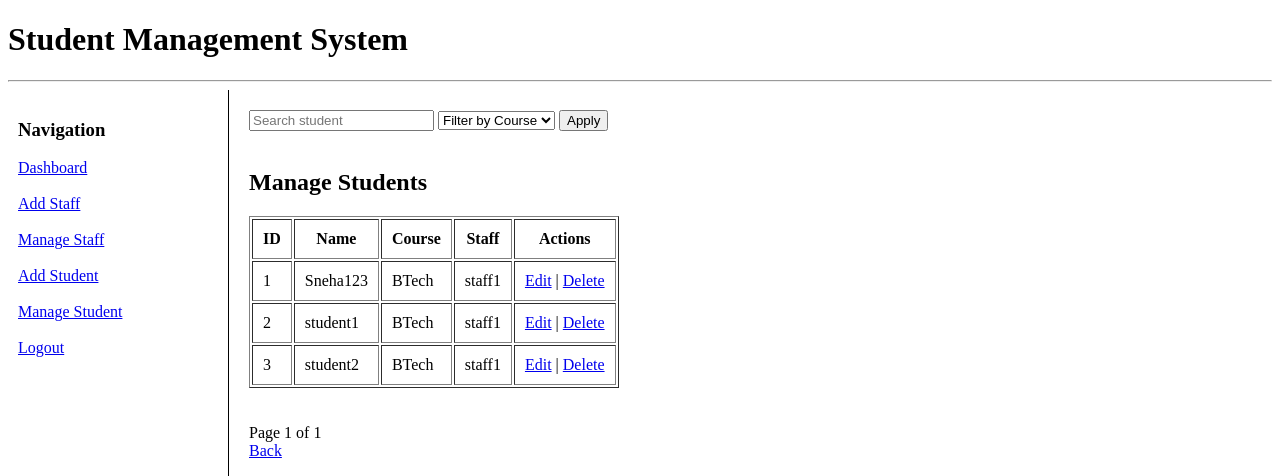
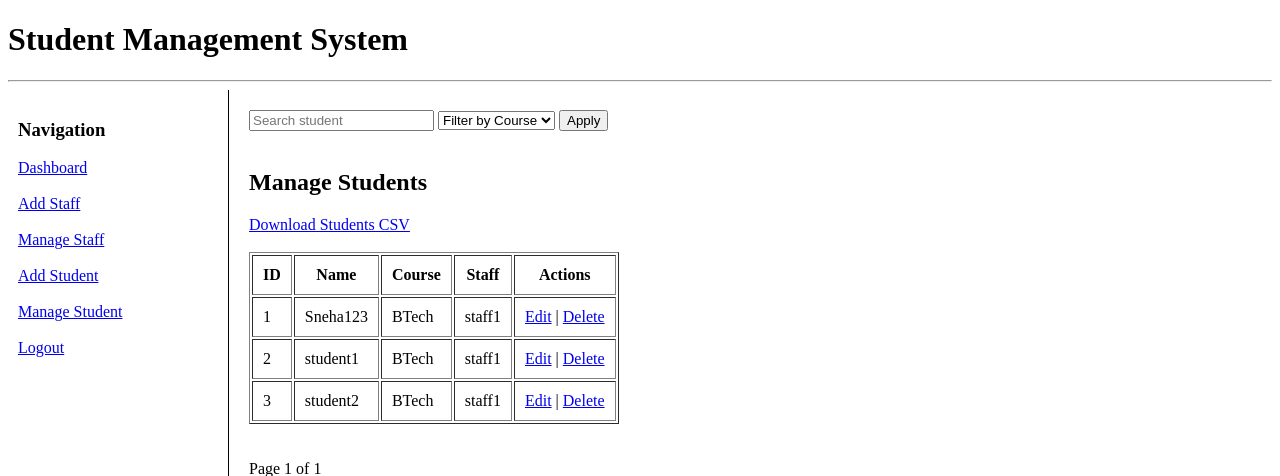
Before and after one commit to Sneha0201/Student_Management_System, a Django app: page /manage-student/ in a window 1280 px wide. Shown: the top 476 px of the page. Run offline with Django 5.2, Linux system fonts and the light colour scheme; a user stored in the database is signed in; data comes from the database, SQL or seed files in the repository.

Commit message:
Update manage_student.html

```diff
--- a/student_management_system/templates/main_app/manage_student.html
+++ b/student_management_system/templates/main_app/manage_student.html
@@ -13,6 +13,8 @@
 </form>
 <br>
 <h2>Manage Students</h2>
+<a href="{% url 'export_students_csv' %}">Download Students CSV</a>
+<br><br>
 <table border="1" cellpadding="10">
     <tr>
         <th>ID</th>
```
